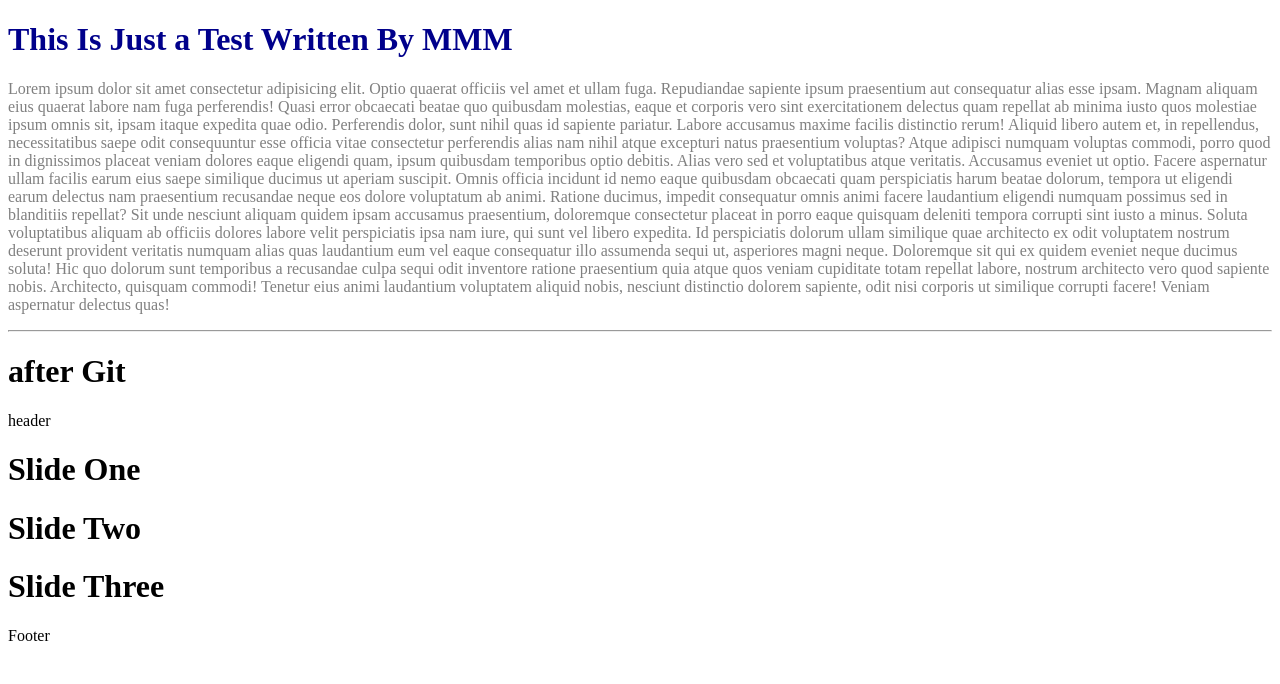
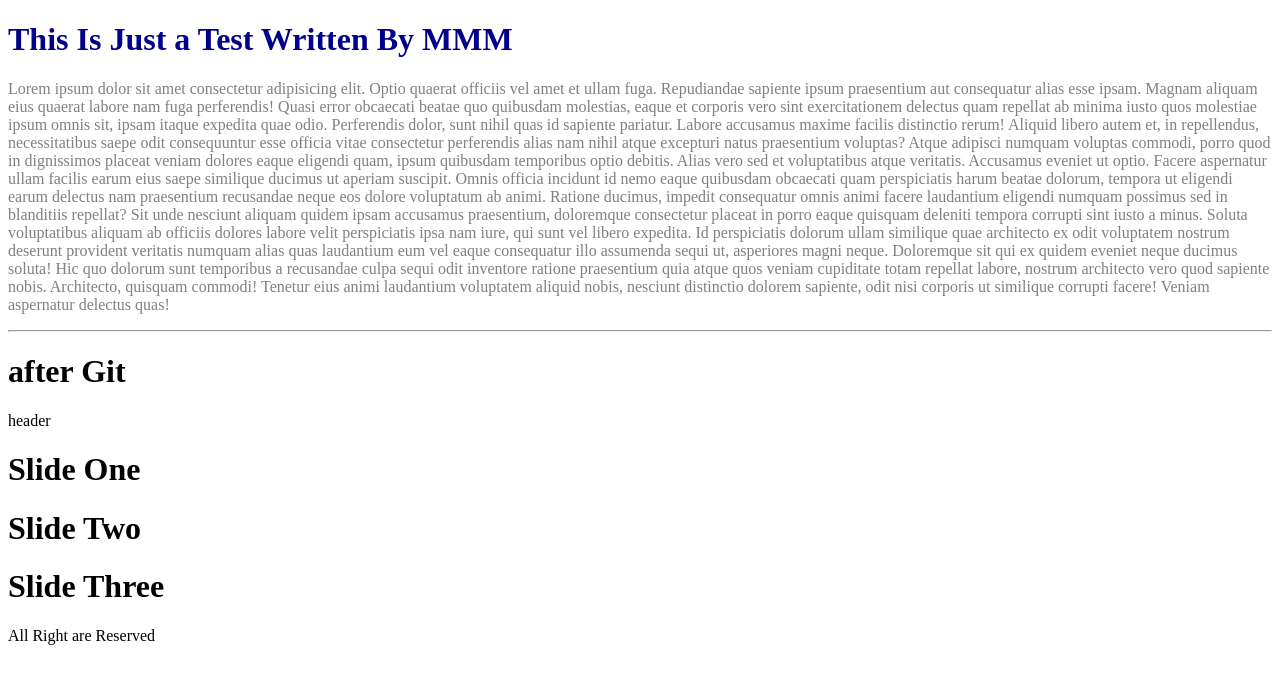
Before and after one commit to MMMojarrabian/GitHub-Test, a plain HTML site: page index.html in a window 1280 px wide. Drawn offline with Linux system fonts and the light colour scheme.

Commit message:
footer update

```diff
--- a/index.html
+++ b/index.html
@@ -24,7 +24,7 @@
      </div>
 
      <footer>
-        Footer
+        All Right are Reserved
      </footer>
 </body>
 </html>
```
